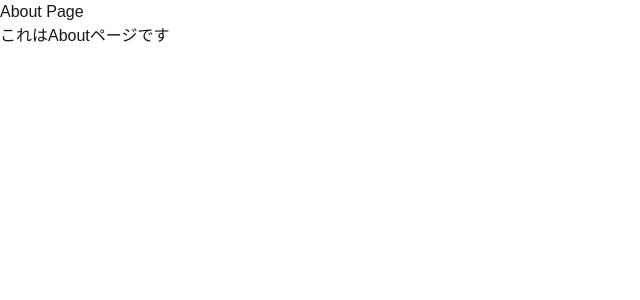
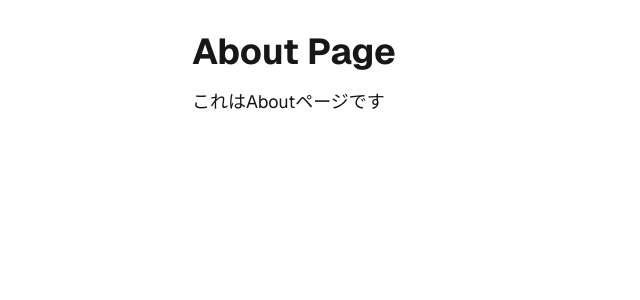
Before and after one commit to Shohei-Nakayama/Amenomizu7.1, a Next.js app in the folder amenomizu7.1/: page /about in a window 1280 px wide. Shown: the top 300 px of the page, without its empty margins (0-640 px from the left). Built offline with nearby package versions, Linux system fonts and the light colour scheme.

Commit message:
add button to back in about page

```diff
--- a/amenomizu7.1/src/app/about/page.tsx
+++ b/amenomizu7.1/src/app/about/page.tsx
@@ -1,8 +1,20 @@
+import Link from 'next/link'
+
+
+
 export default function About() {
   return (
-    <div>
-      <h1>About Page</h1>
-      <p>これはAboutページです</p>
+    <div className = "font-sans min-h-screen p-8">
+      <main className = "max-w-4xl mx-auto">
+          <h1 className = "text-4xl font-bold mb-4">About Page</h1>
+          <p className = "text-lg mb-8">これはAboutページです</p>
+
+        <Link href = "/">
+          <button className = "bg-gray-500.hover:bg-gray-700 text-white font-bold py-2 px-4 rounded" >
+            ← ホームに戻る
+          </button>
+        </Link>
+      </main>
     </div>
   )
 }
```
